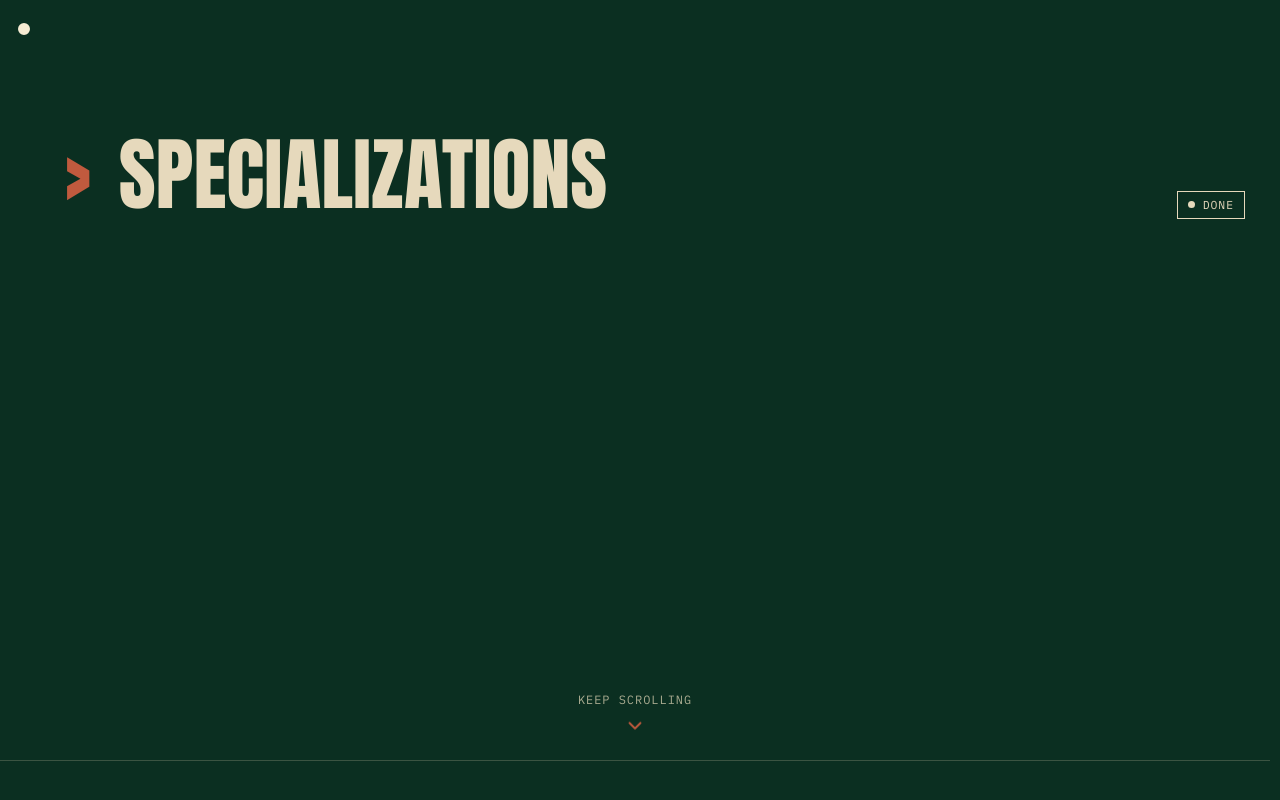
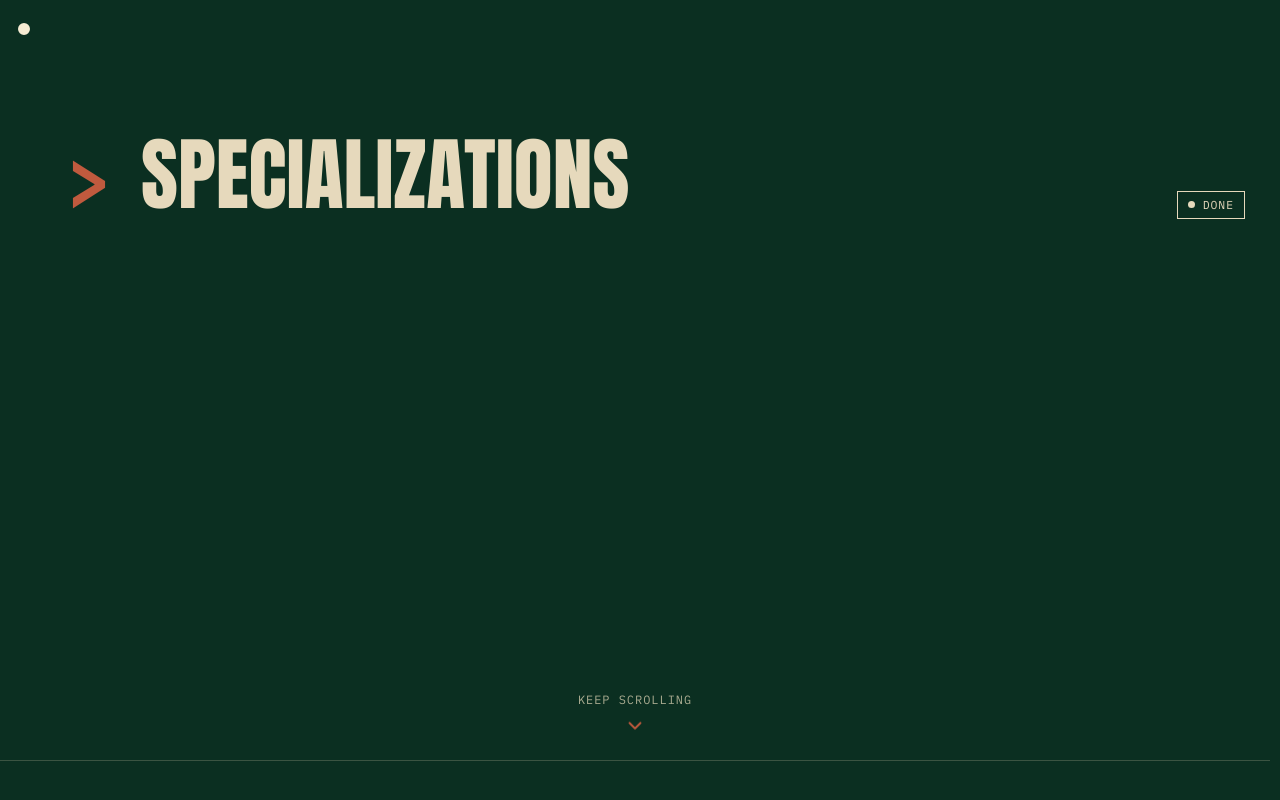
Before and after one commit to BrianBuenviaje/portfolio, a React (Vite) app: page / in a window 1280 px wide. Shown: the part 1640-2440 px from the top of the page. Built offline with nearby package versions, Linux system fonts and the light colour scheme; a web font is replaced by a local one.

Commit message:
Stage mark: Baloo 2 ExtraBold, a rounded bold chevron
The > before each heading keeps the heading's size and terracotta but is set in Baloo 2 (rounded, heavy) instead of Gasoek One, loaded from Google Fonts for that one glyph only.

```diff
--- a/index.html
+++ b/index.html
@@ -19,6 +19,8 @@
     <link rel="preconnect" href="https://fonts.googleapis.com" />
     <link rel="preconnect" href="https://fonts.gstatic.com" crossorigin />
     <link rel="stylesheet" href="https://fonts.googleapis.com/css2?family=Gasoek+One&family=IBM+Plex+Sans:wght@400;500;600&family=IBM+Plex+Mono:wght@400;500&display=swap" />
+    <!-- The ">" that leads each stage heading: a rounded bold face, fetched for that one glyph only. -->
+    <link rel="stylesheet" href="https://fonts.googleapis.com/css2?family=Baloo+2:wght@800&text=%3E&display=swap" />
   </head>
   <body>
     <div id="root"></div>
--- a/src/components/Stage.jsx
+++ b/src/components/Stage.jsx
@@ -40,7 +40,7 @@ export default function Stage({ stage, onStatus, children, className = '', snap
     >
       <div className="mx-auto w-full max-w-[1180px]">
         <div className="stage-head mb-7 flex flex-wrap items-baseline gap-x-7 gap-y-4">
-          <span data-reveal="left" aria-hidden="true" style={{ '--i': 0, fontSize: 'clamp(26px, 7vw, 80px)' }} className="display text-terra">&gt;</span>
+          <span data-reveal="left" aria-hidden="true" style={{ '--i': 0, fontSize: 'clamp(26px, 7vw, 80px)', fontFamily: 'var(--font-mark)', fontWeight: 800, lineHeight: 1 }} className="text-terra">&gt;</span>
           <h2 data-reveal="left" style={{ '--i': 1, fontSize: 'clamp(26px, 7vw, 80px)' }} className="display">{stage.title}</h2>
           <span data-reveal="right" style={{ '--i': 2 }} className="status ml-auto inline-flex items-center gap-2 border border-line px-2.5 py-1 label text-[11.5px] text-khaki">{status}</span>
         </div>
--- a/src/index.css
+++ b/src/index.css
@@ -19,6 +19,7 @@
   --font-display: "Gasoek One", Impact, "Arial Black", sans-serif;
   --font-sans: "IBM Plex Sans", system-ui, -apple-system, "Segoe UI", sans-serif;
   --font-mono: "IBM Plex Mono", ui-monospace, "Cascadia Mono", Consolas, monospace;
+  --font-mark: "Baloo 2", "Arial Rounded MT Bold", "Nunito", sans-serif;   /* the ">" before stage headings */
 
   --ease-out-soft: cubic-bezier(.2, .7, .2, 1);
   --ease-stamp: cubic-bezier(.2, 1.25, .3, 1);
```
